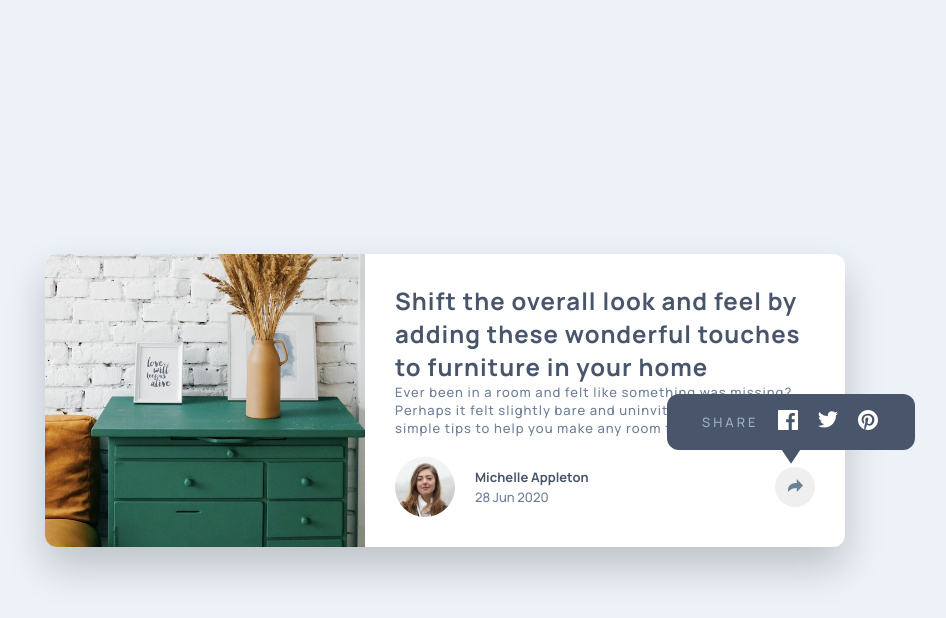
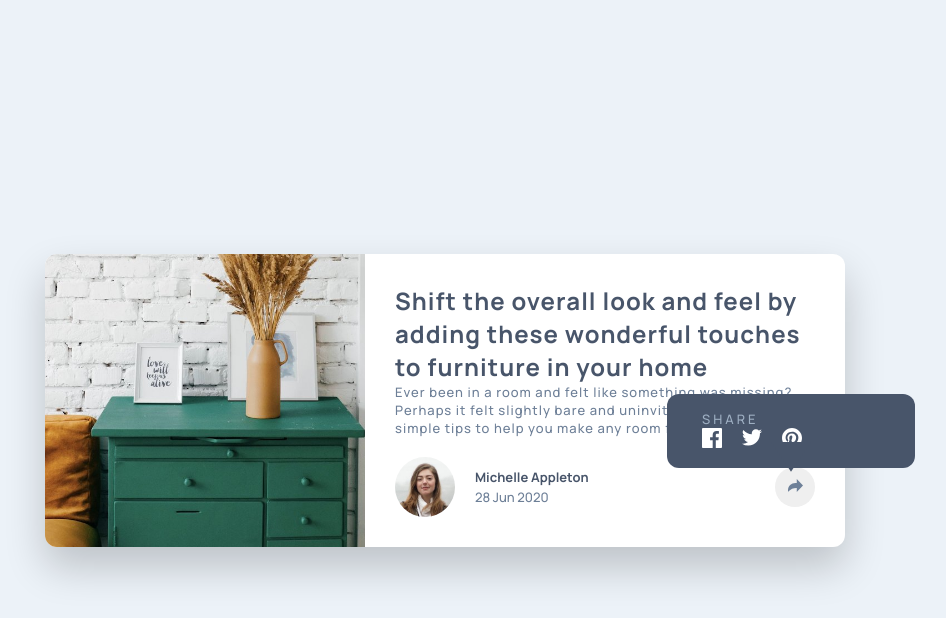
Before and after one commit to daniel-barda/frontend-Mentor-article-Component, a plain HTML site: page index.html in a window 1280 px wide. Both pictures are taken after a click on the button 990 px from the left and 486 px from the top of the page. Shown: the whole page, without its empty margins (195-1141 px from the left). Drawn offline with Linux system fonts and the light colour scheme.

Commit message:
Update style.css

```diff
--- a/style.css
+++ b/style.css
@@ -113,6 +113,7 @@ body {
   pointer-events: none;
   visibility: hidden;
   opacity: 0;
+   display: none;
 }
 
 .card__share::after {
@@ -133,6 +134,7 @@ body {
   pointer-events: all;
   visibility: visible;
   opacity: 1;
+   display: inline-block;
 }
 
 .card__share p {
```
